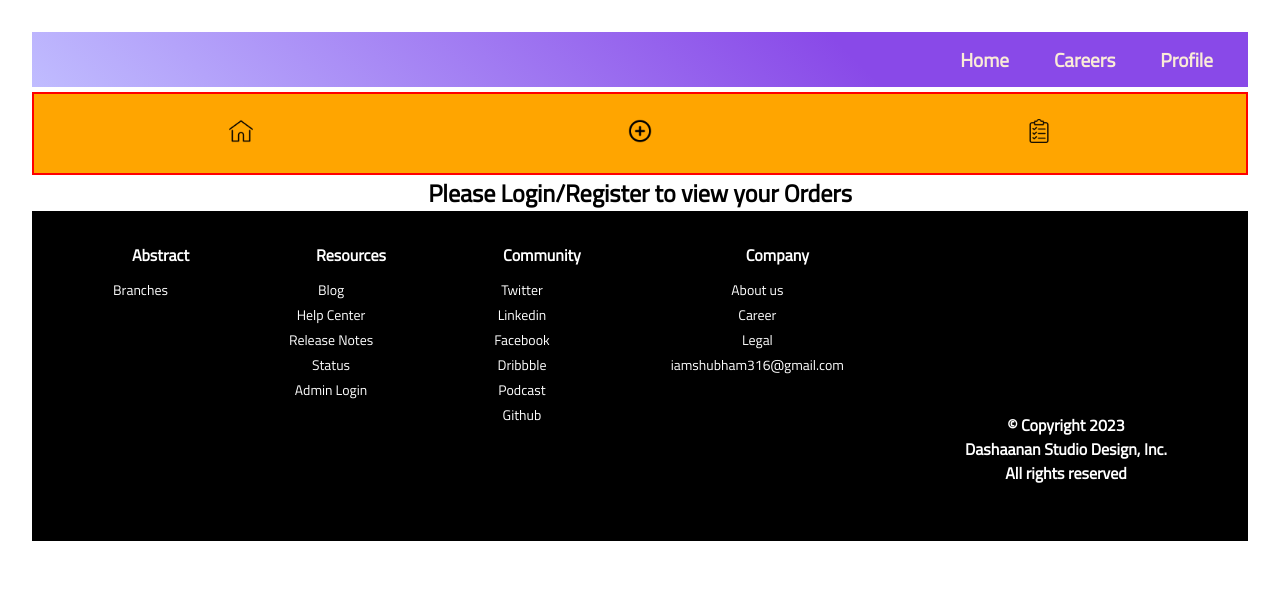
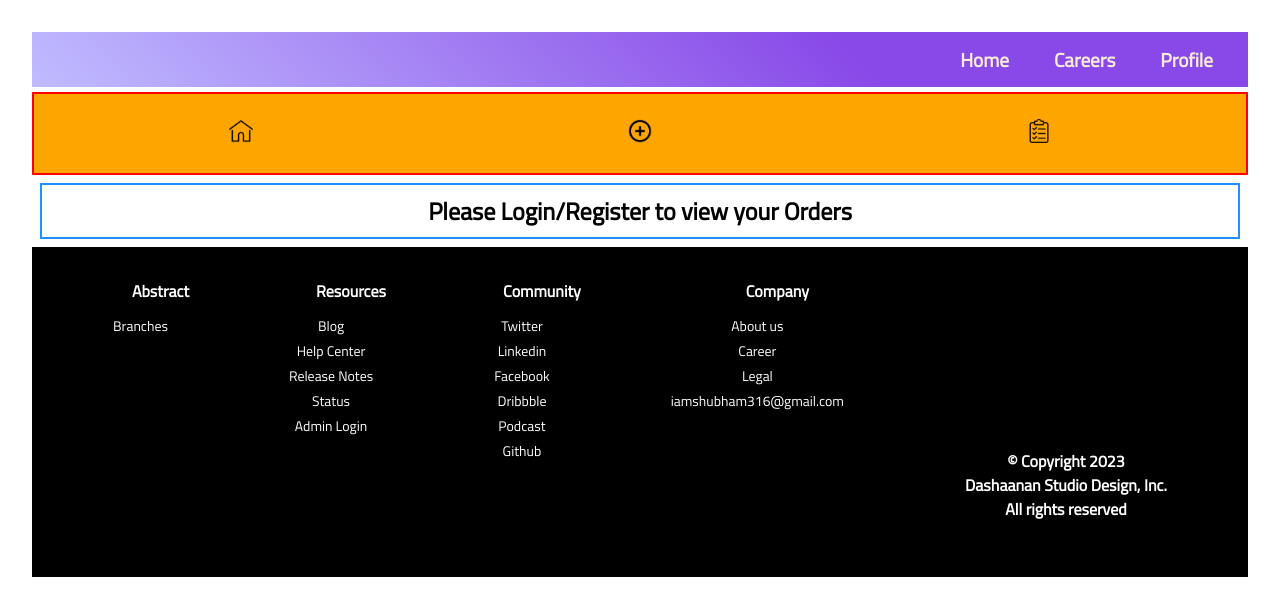
Before and after one commit to iamst316/dashaanan-laundry-ui, a React (Vite) app: page /orders in a window 1280 px wide. Shown: the top 616 px of the page. Built offline with nearby package versions, Linux system fonts and the light colour scheme; sample sign-in values are in the browser's storage.

Commit message:
orders css but order forming requires correction

```diff
--- a/package.json
+++ b/package.json
@@ -10,6 +10,9 @@
     "preview": "vite preview"
   },
   "dependencies": {
+    "@emotion/react": "^11.11.1",
+    "@emotion/styled": "^11.11.0",
+    "@mui/material": "^5.14.14",
     "@reduxjs/toolkit": "^1.9.5",
     "apexcharts": "^3.41.0",
     "axios": "^1.4.0",
@@ -19,8 +22,7 @@
     "react-dom": "^18.2.0",
     "react-redux": "^8.0.5",
     "react-router-dom": "^6.11.2",
-    "react-toastify": "^9.1.3",
-    "universal-cookie": "^4.0.4"
+    "react-toastify": "^9.1.3"
   },
   "devDependencies": {
     "@types/react": "^18.0.28",
--- a/src/components/Order.jsx
+++ b/src/components/Order.jsx
@@ -2,10 +2,15 @@ import '../css/Order.css';
 
 
 export default function(props) {
-  const { items, orderStatus, storePhoneNo, city, userId, storeAddress, billAmt, storeLocation, orderDate } = props.info
+  const { _id,items, orderStatus, storePhoneNo, city, userId, storeAddress, billAmt, storeLocation, orderDate } = props.info
 
-  return (<>
-    {orderStatus}
-  </>)
+  return (<div className='order-entry'>
+    <div className="id">{_id}</div>
+    <div className='status'>{orderStatus}</div>
+    <div className="date">{orderDate}</div>
+    <div className="items">
+
+    </div>
+  </div>)
 
 }
--- a/src/components/Orders.jsx
+++ b/src/components/Orders.jsx
@@ -9,7 +9,6 @@ import '../css/Orders.css'
 export default function() {
   useEffect(() => {
     const interval = 30 * 60 * 1000;
-    // const interval = 10*1000;
 
     const timer = setTimeout(() => {
       localStorage.removeItem("token")
@@ -18,6 +17,7 @@ export default function() {
   }, []);
 
   const loggedInUser = useSelector((state) => state.user);
+  console.log(loggedInUser);
 
   return (
     <div className='orders-main'>
--- a/src/components/PrivateRoute.jsx
+++ b/src/components/PrivateRoute.jsx
@@ -8,15 +8,14 @@ const PrivateRoute = (props) => {
   const navigate = useNavigate();
   const {Component} = props;
   const auth = localStorage.getItem("token");
-  // console.log("auth--->", auth);
 
-  // useEffect(()=>{
+  useEffect(()=>{
 
     if(!auth){
       navigate("/login");
     }
 
-  // },[])
+  },[])
 
 
   return (
--- a/src/components/Register.jsx
+++ b/src/components/Register.jsx
@@ -21,12 +21,14 @@ export default function() {
                 const myCookieValue = Cookies.get("token");
 
                 localStorage.setItem("token", myCookieValue);
+
+                navigate("/orders")
             })
             .catch(error => {
                 console.error('Error:', error.message);
             });
 
-        navigate("/orders")
+//         navigate("/orders")
     }
     useEffect(() => {
 
--- a/src/css/Order.css
+++ b/src/css/Order.css
@@ -0,0 +1,15 @@
+.order-entry{
+    border: 2px solid lime;
+    margin: 0.35rem;
+    padding: .25rem;
+    border-radius: .25rem;
+    box-shadow: 2px 2px 15px rgb(0, 15, 0);
+}
+
+
+.items{
+    display: grid;
+    grid-template-columns: 1fr 1fr;
+    column-gap: 2px;
+    row-gap: 1px;
+}
--- a/src/css/Orders.css
+++ b/src/css/Orders.css
@@ -0,0 +1,9 @@
+.orders-main{
+    border: 2px solid dodgerblue;
+    display: flex;
+    flex-direction: column;
+    align-items: center;
+    justify-content: center;
+    padding: 0.5rem;
+    margin: 0.5rem;
+}
```
Also changed, not shown: 1 other file (tests, documents, lock files or other folders).
